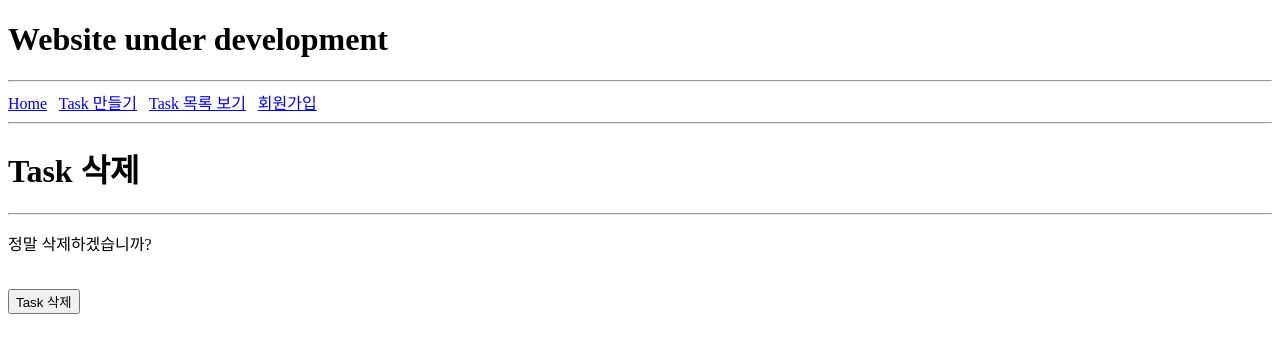
After one commit to online5880/Python-Django-Ultimate-Beginners-Course, a Django app: template elevate/crm/templates/crm/delete-task.html in a window 1280 px wide. The commit adds this page. Shown: the top 353 px of the page. Run offline with Django 5.2, Linux system fonts and the light colour scheme; the template is opened without the code that fills it, so the values that code supplies are empty.

Commit message:
Task 삭제

```diff
--- /dev/null
+++ b/elevate/crm/templates/crm/delete-task.html
@@ -0,0 +1,17 @@
+{% extends "crm/base.html" %}
+
+{% block content %}
+    <h1>Task 삭제</h1>
+    <hr>
+
+    <form action="" method="post", autucomplete="off" enctype="multipart/form-data">
+        {% csrf_token %}
+
+        <p>정말 삭제하겠습니까?</p>
+
+        <br>
+
+
+        <input type="submit" value="Task 삭제">
+    </form>
+{% endblock content %}
--- a/elevate/crm/templates/crm/view-tasks.html
+++ b/elevate/crm/templates/crm/view-tasks.html
@@ -18,6 +18,10 @@
       {{task.created}}
       <br>
       <a href="{% url 'update-task' task.id %}">Task 업데이트</a>
+
+      &nbsp;
+
+      <a href="{% url 'delete-task' task.id %}">Task 삭제</a>
       <br>
     {% endfor %}
 
--- a/elevate/crm/urls.py
+++ b/elevate/crm/urls.py
@@ -7,5 +7,6 @@ urlpatterns = [
     path('create-task',views.create_task,name='create-task'),
     path('view-tasks',views.tasks,name='view-tasks'),
     path('update-task/<str:pk>',views.update_task,name='update-task'),
+    path('delete-task/<str:pk>',views.delete_task,name='delete-task'),
     path("register",views.register,name="register"),
 ]
```
Also changed, not shown: elevate/crm/views.py (+7 -5 lines).
